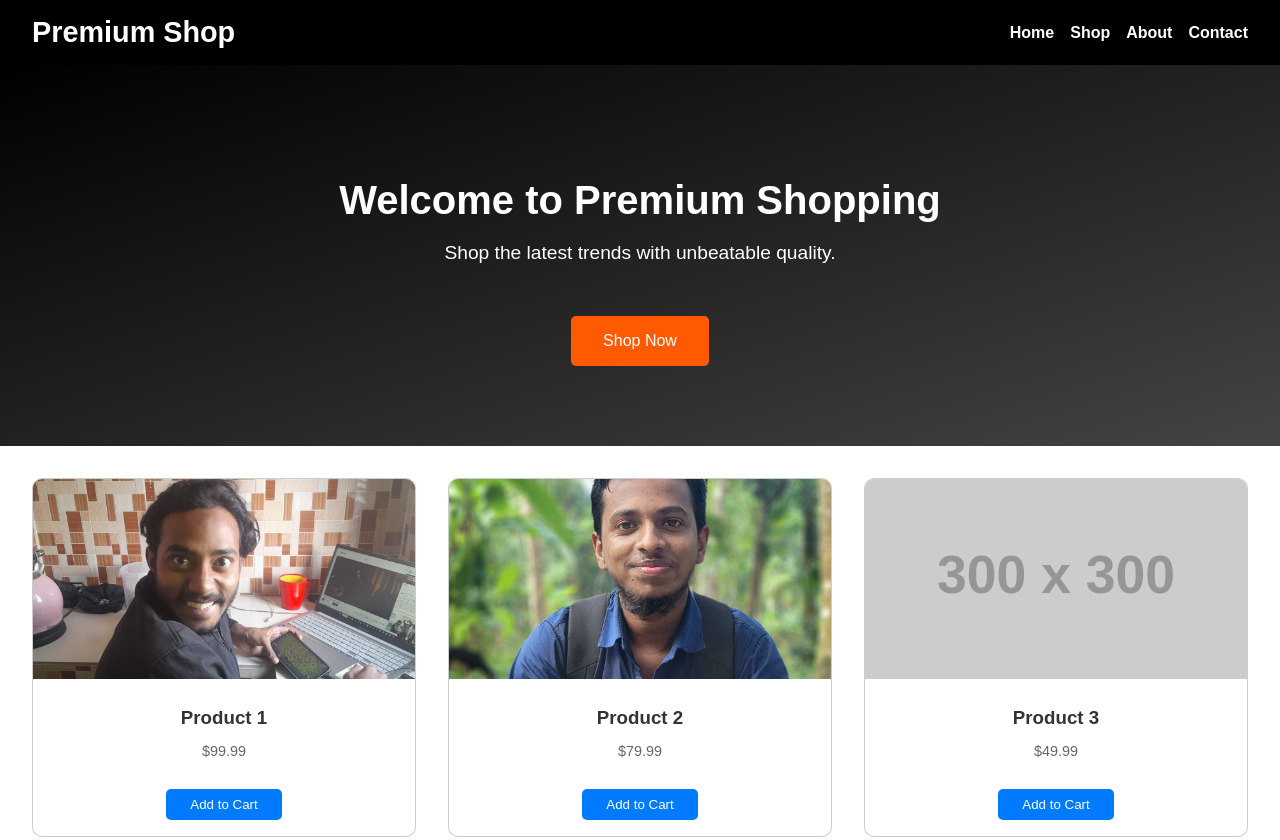
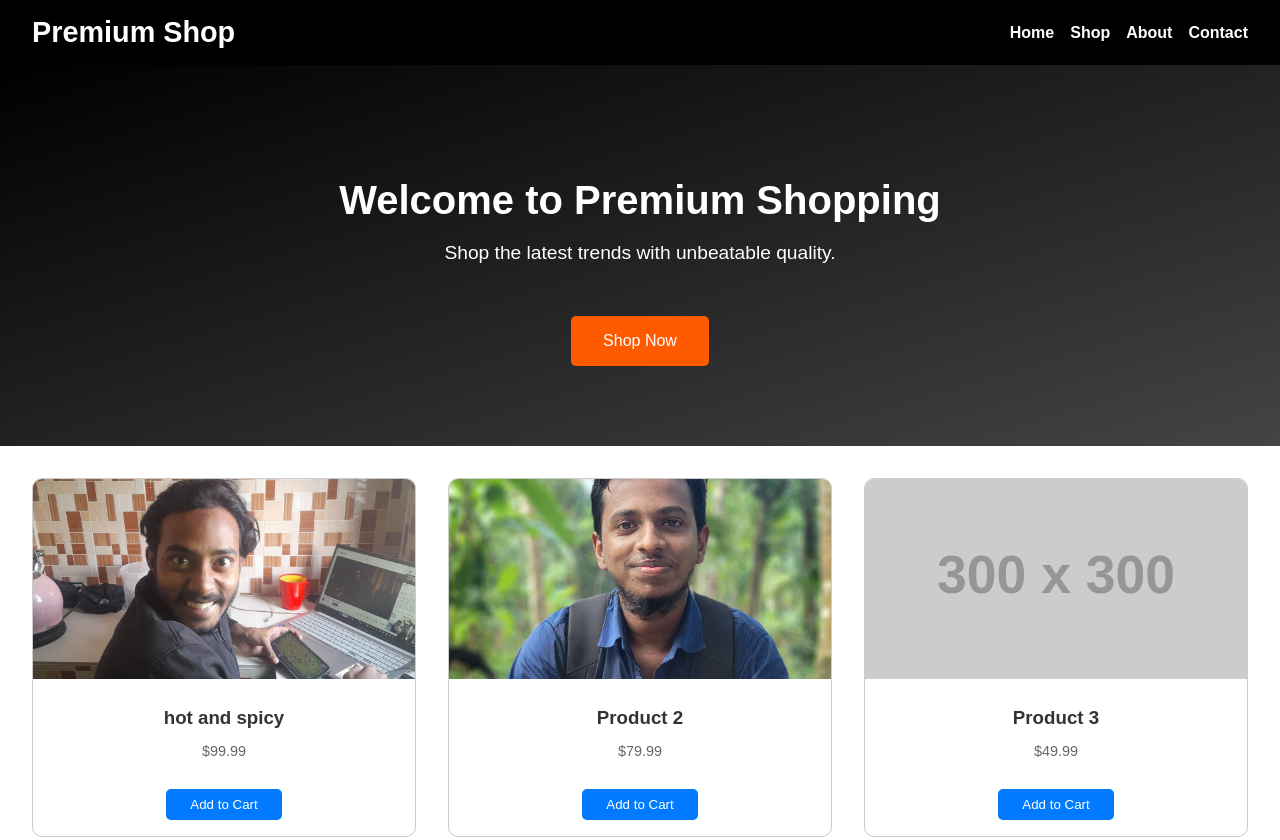
Before and after one commit to Jaberoff/malll, a plain HTML site: page index.html in a window 1280 px wide. Shown: the top 840 px of the page. Drawn offline with Linux system fonts and the light colour scheme; placeholder pictures from the web are drawn by us.

Commit message:
Update index.html

```diff
--- a/index.html
+++ b/index.html
@@ -130,7 +130,7 @@
         <div class="product">
             <img src="mr.jpeg" alt="Product 1">
             <div class="product-info">
-                <h3>Product 1</h3>
+                <h3>hot and spicy </h3>
                 <p>$99.99</p>
                 <button>Add to Cart</button>
             </div>
```
